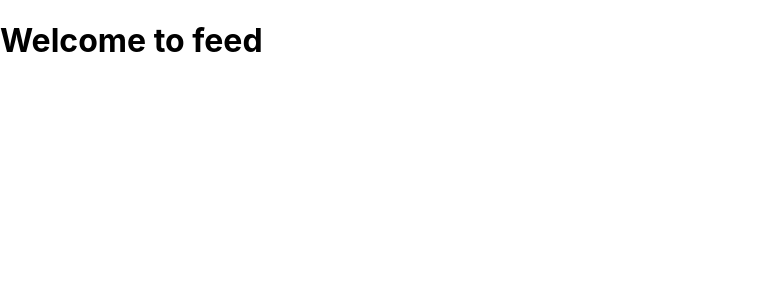
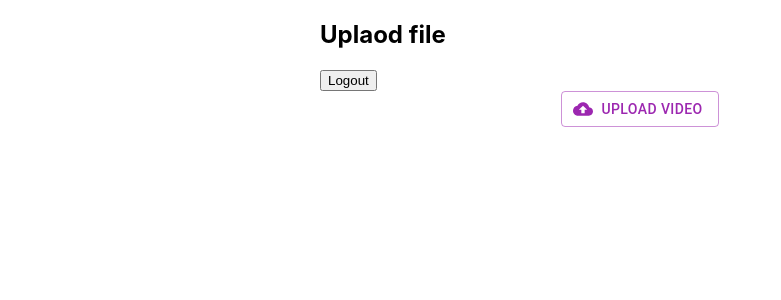
Before and after one commit to prashil13-hub/React, a React (Create React App) app in the folder reels_app/: page / in a window 1280 px wide. Shown: the top 300 px of the page, without its empty margins (0-781 px from the left). Built offline with nearby package versions, Linux system fonts and the light colour scheme; no server answers; the database is empty; sample sign-in values are in the browser's storage.

Commit message:
Write script for uplaoding videos

```diff
--- a/reels_app/package.json
+++ b/reels_app/package.json
@@ -17,6 +17,7 @@
     "react-dom": "^17.0.2",
     "react-router-dom": "^5.2.0",
     "react-scripts": "5.0.0",
+    "uuid": "^8.3.2",
     "web-vitals": "^2.1.4"
   },
   "scripts": {
--- a/reels_app/src/App.js
+++ b/reels_app/src/App.js
@@ -4,6 +4,7 @@ import Login from './Components/Login';
 import Feed from './Components/Feed';
 import {BrowserRouter,Switch,Route} from 'react-router-dom'
 import { AuthProvider } from './Context/AuthContext';
+import PrivateRoute from './Components/PrivateRoute';
 
 function App() {
   return (
@@ -12,7 +13,7 @@ function App() {
         <Switch>
           <Route path="/login" component={Login}/>
           <Route path="/signup" component={Signup}/>
-          <Route path="/" component={Feed}/>
+          <PrivateRoute path="/" component={Feed}/>
         </Switch>
       </AuthProvider>
     </BrowserRouter>
--- a/reels_app/src/Components/Feed.js
+++ b/reels_app/src/Components/Feed.js
@@ -1,9 +1,25 @@
-import React from 'react'
+import React,{useContext,useEffect,useState} from 'react'
+import {AuthContext} from '../Context/AuthContext'
+import { database } from '../firebase';
+import UploadFile from './UploadFile';
 
 function Feed() {
+  const {user,logout} = useContext(AuthContext);
+  // console.log(user)
+  const [userData,setUserFata] = useState('');
+  useEffect(()=>{
+    const unsub = database.users.doc(user.uid).onSnapshot((snapshot)=>{
+      setUserFata(snapshot.data())
+    })
+    return ()=>{unsub()}
+  },[user])
   return (
-    <div>
-        <h1>Welcome to feed</h1>
+    <div style={{display:'flex',justifyContent:'center',alignItems:'center',flexDirection:'column'}} >
+      <div style={{width:'50%'}}>
+        <h2>Uplaod file</h2>
+        <button onClick={logout}>Logout</button>
+      </div>
+      <UploadFile user={userData} />
     </div>
   )
 }
--- a/reels_app/src/Components/PrivateRoute.js
+++ b/reels_app/src/Components/PrivateRoute.js
@@ -1,9 +1,15 @@
-import React from 'react'
+import React,{useContext} from 'react';
+import { Redirect } from 'react-router';
+import {Route} from 'react-router-dom';
+import { AuthContext } from '../Context/AuthContext';
 
-function PrivateRoute() {
-  return (
-    <div>PrivateRoute</div>
-  )
+function PrivateRoute({component:Component,...rest}) {
+    const {user} = useContext(AuthContext)
+    return (
+        <Route {...rest} render={props=>{
+            return user?<Component {...props}/> : <Redirect to="login"/>
+        }} />
+    )
 }
 
 export default PrivateRoute
--- /dev/null
+++ b/reels_app/src/Components/UploadFile.js
@@ -0,0 +1,99 @@
+import React,{useState} from 'react'
+import Alert from '@mui/material/Alert';
+import Button from '@mui/material/Button';
+import CloudUploadIcon from '@mui/icons-material/CloudUpload';
+import LinearProgress from '@mui/material/LinearProgress';
+import {v4 as uuidv4} from 'uuid'
+import { database,storage } from '../firebase';
+
+function UploadFile(props) {
+    // console.log(props.user)
+    const [error,setError] = useState('');
+    const [loading,setLoading] = useState(false);
+
+    const handleChange = async(file) =>{
+        if(file==null){
+            setError("Please select file first");
+            setTimeout(()=>{
+                setError("");
+            },2000)
+            return;
+        }
+        if(file.size/(1024*1024)>100){             //file size is in bytes, 1024*1024==1MB
+            setError("This video is very big");
+            setTimeout(()=>{
+                setError("");
+            },2000)
+            return;
+        }
+
+        let uid = uuidv4();
+        setLoading(true);
+        const uploadTask = storage.ref(`/posts/${uid}/${file.name}`).put(file);
+        uploadTask.on('state_changed',fn1,fn2,fn3);
+        function fn1(snapshot){
+            let progress = (snapshot.bytesTransferred / snapshot.totalBytes)*100;
+            console.log(`Upload is ${progress} done.`)
+        }
+        function fn2(error){
+            setError(error);
+            setTimeout(()=>{
+                setError('');
+            },3000);
+            setLoading(false)
+            return;
+        }
+        function fn3(){
+            uploadTask.snapshot.ref.getDownloadURL().then((url)=>{
+                console.log(url);
+                let obj = {
+                    likes:[],
+                    conments:[],
+                    postId:uid,
+                    postUrl:url,
+                    userName:props.user.fullname,
+                    userProfileImg:props.user.profileUrl,
+                    userId:props.user.userId,
+                    createdAt:database.getTimeStamp(),
+                }
+                database.posts.add(obj).then(async(ref)=>{           //we can use doc.set also,  as we have  not given unique id so firebase will provide unique id here.
+                    let res = await database.users.doc(props.user.userId).update({
+                        postIds : props.user.postIds!=null ? [...props.user.postIds,ref.id] : [ref.id]
+                    })
+                }).then(()=>{
+                    setLoading(false)
+                }).catch((err)=>{
+                    setLoading(false)
+                    setError(err);
+                    setTimeout(()=>{
+                        setError("");
+                    },2000)
+                })
+            })
+        }
+    }
+  return (
+    <div>
+        {
+            error!=''?<Alert severity="error">T{error}</Alert> :
+            <>
+                <input type="file" accept='video/*' onChange={(e)=>handleChange(e.target.files[0])} id='upload-input' style={{display:'none'}} />
+                <label htmlFor='upload-input'>
+                    <Button
+                        variant="outlined"
+                        color="secondary"
+                        component="span"
+                        disabled={loading}
+                        startIcon={<CloudUploadIcon/>}
+                    >
+                        Upload video
+                    </Button>
+                </label>
+                {loading && <LinearProgress color='secondary' style={{marginTop:'3%'}} />}
+            </>
+        }
+    </div>
+  )
+}
+
+export default UploadFile
--- a/reels_app/src/firebase.js
+++ b/reels_app/src/firebase.js
@@ -26,6 +26,7 @@ export const auth = firebase.auth();
 const firestore = firebase.firestore();
 export const database ={
   users : firestore.collection('users'),
+  posts : firestore.collection('posts'),
   getTimeStamp : firebase.firestore.FieldValue.serverTimestamp,
 }
 
```
